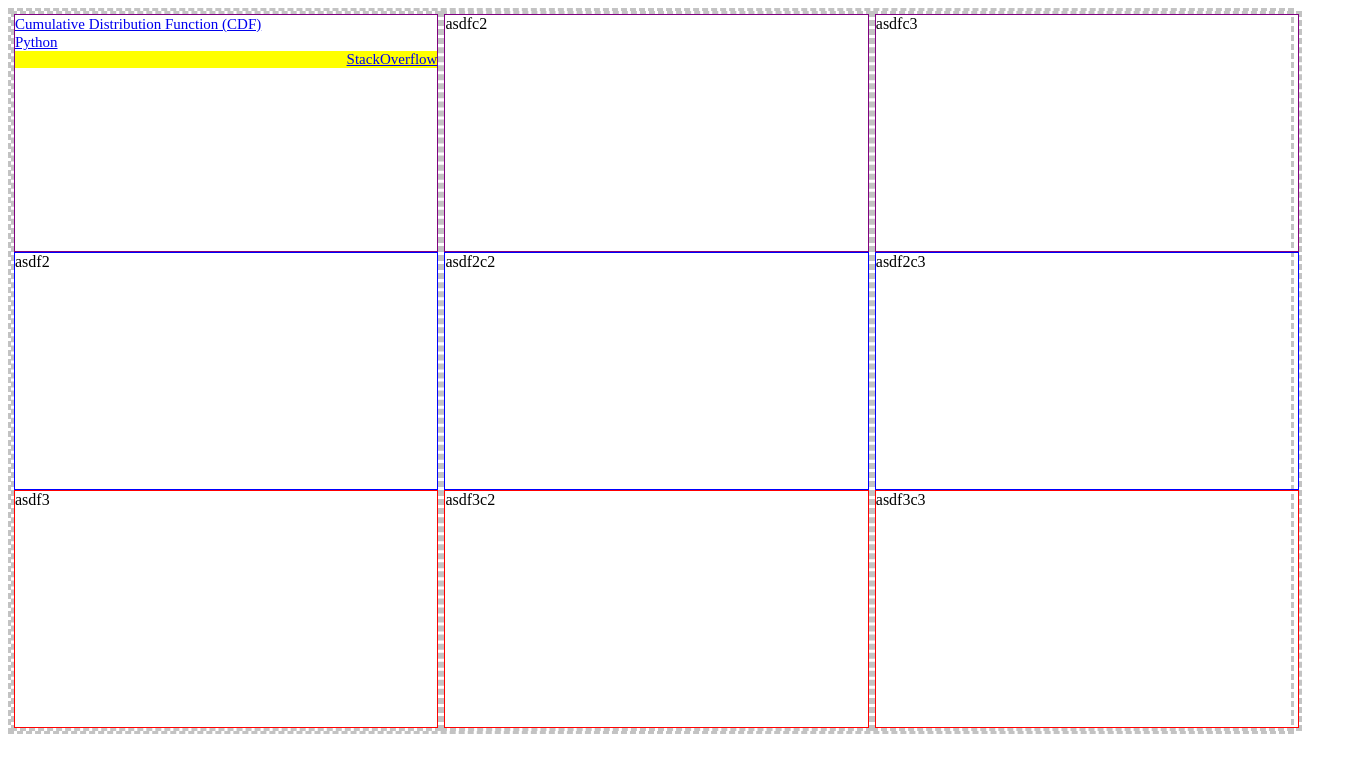
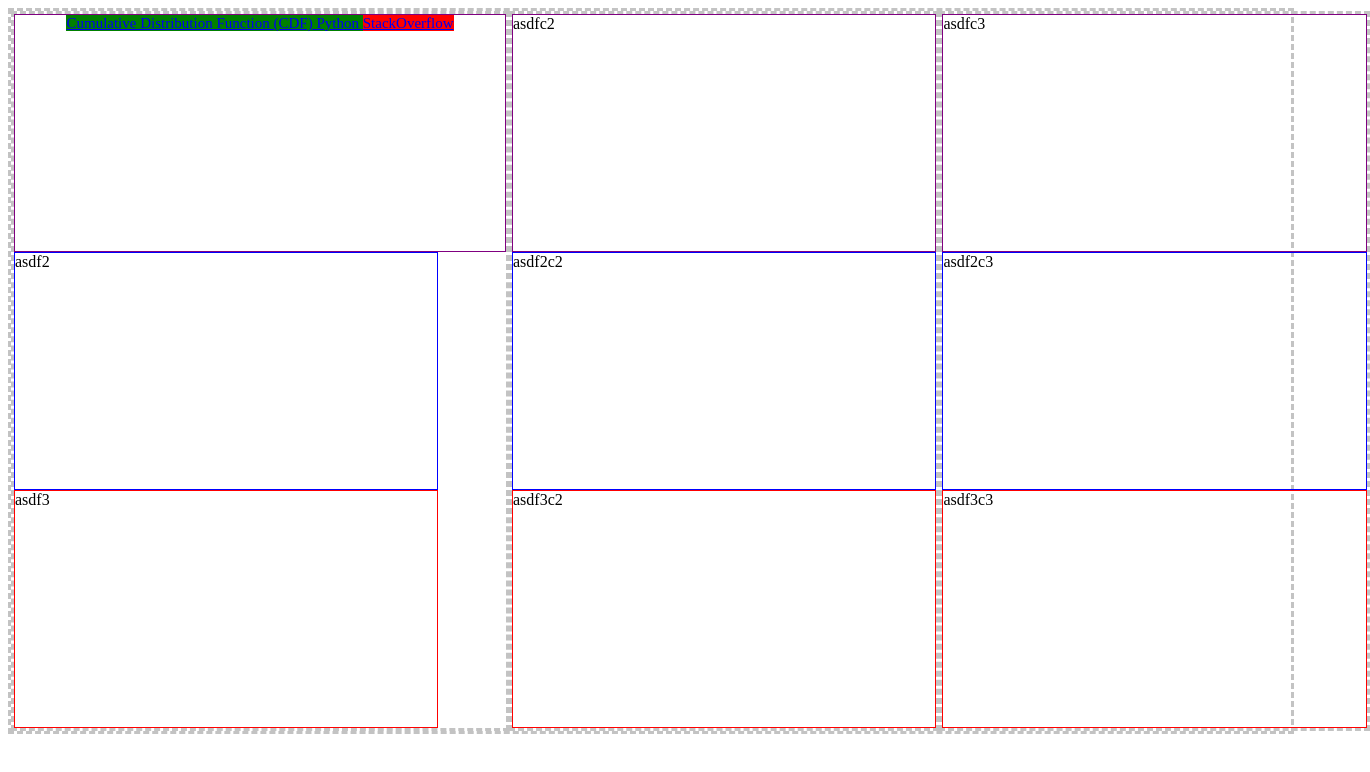
Before and after one commit to CoderSales/site-for-sites, a plain HTML site: page index.html in a window 1280 px wide. Shown: the whole page, 1370 px wide, since content can reach past the window. Drawn offline with Linux system fonts and the light colour scheme.

Commit message:
put two divs on same line

```diff
--- a/index.html
+++ b/index.html
@@ -11,18 +11,26 @@
     <div class="container">
         <div class="col1">
             <div class="inner1">
+
+
                 <a href="https://stackoverflow.com/questions/24788200/calculate-the-cumulative-distribution-function-cdf-in-python"
-                   style="font-size:15px;">
-                    Cumulative Distribution Function (CDF) <br>Python<br>
-                    <div style="background-color:yellow; display:flex; flex-direction:row; text-align: center;">
-                        <div style="display:flex; text-align:right;margin-left: auto;
-                        margin-right: 0;
-                        ">
-                            StackOverflow
+                        class="ain-inner-container">
+
+
+                    <div class="inner-container">
+
+                        <div class="inner-contained-1">
+                            Cumulative Distribution Function (CDF) Python
                         </div>
+                            <div class="inner-contained-2">StackOverflow
+                        </div>
+
                     </div>
+
                 </a>
-            </div>
+
+
+                </div>
             <div class="inner2">
                 asdf2
             </div>
--- a/style.css
+++ b/style.css
@@ -13,11 +13,57 @@ div.col1 {
  }
 
 div.inner1 {
-    width: 33vw;
+    width: 490px;
     height: 33vh;
     border: 1px solid purple;
 
 }
+
+a.ain-inner-container {
+    font-size:15px;
+}
+
+.inner-container {
+    text-align:center; /*Rxd not working*/
+}
+
+.inner-contained-1 {
+    /* text-align:center; */
+    background-color: green;
+    display:inline;
+
+}
+
+/* second bit */
+.inner-contained-2 {
+    /* text-align:center; */
+    background-color: red;
+    display:inline;
+    /* text-align: left; */
+    display:inline;
+    text-align:right;
+    margin-left: auto;
+    margin-right: 0;
+}
+
+/* .twolevel1 { */
+    /* display:flex; */
+    /* flex-direction:row; */
+    /* text-align: left;
+    display:inline;
+    text-align:right;
+    margin-left: auto;
+    margin-right: 0; */
+/* } */
+
+/* .twolevel2 {
+    display:flex;
+    text-align:right;
+    margin-left: auto;
+    margin-right: 0;
+    display:inline;
+
+} */
 
 div.inner2 {
     width: 33vw;
```
Also changed, not shown: 1 other file.
